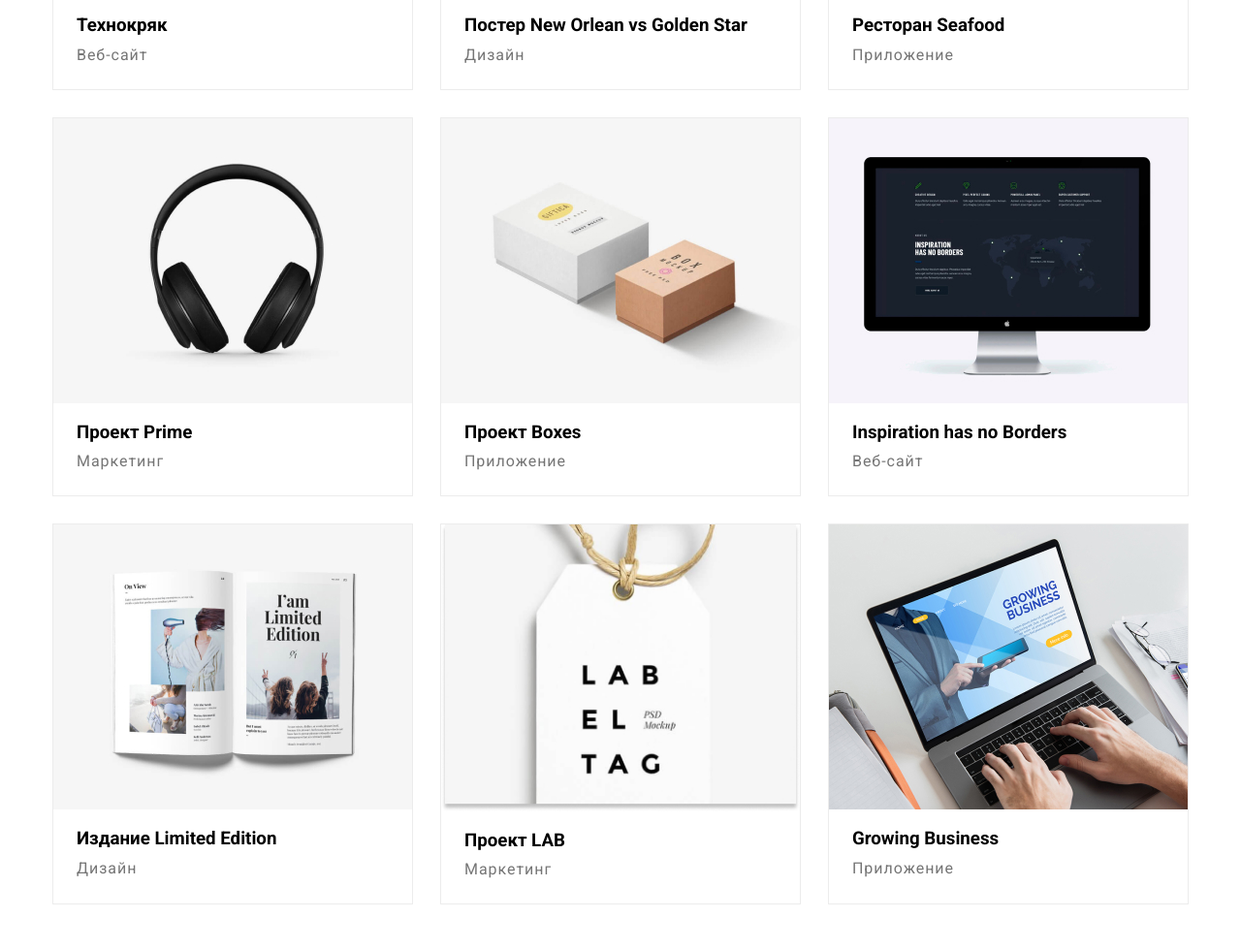
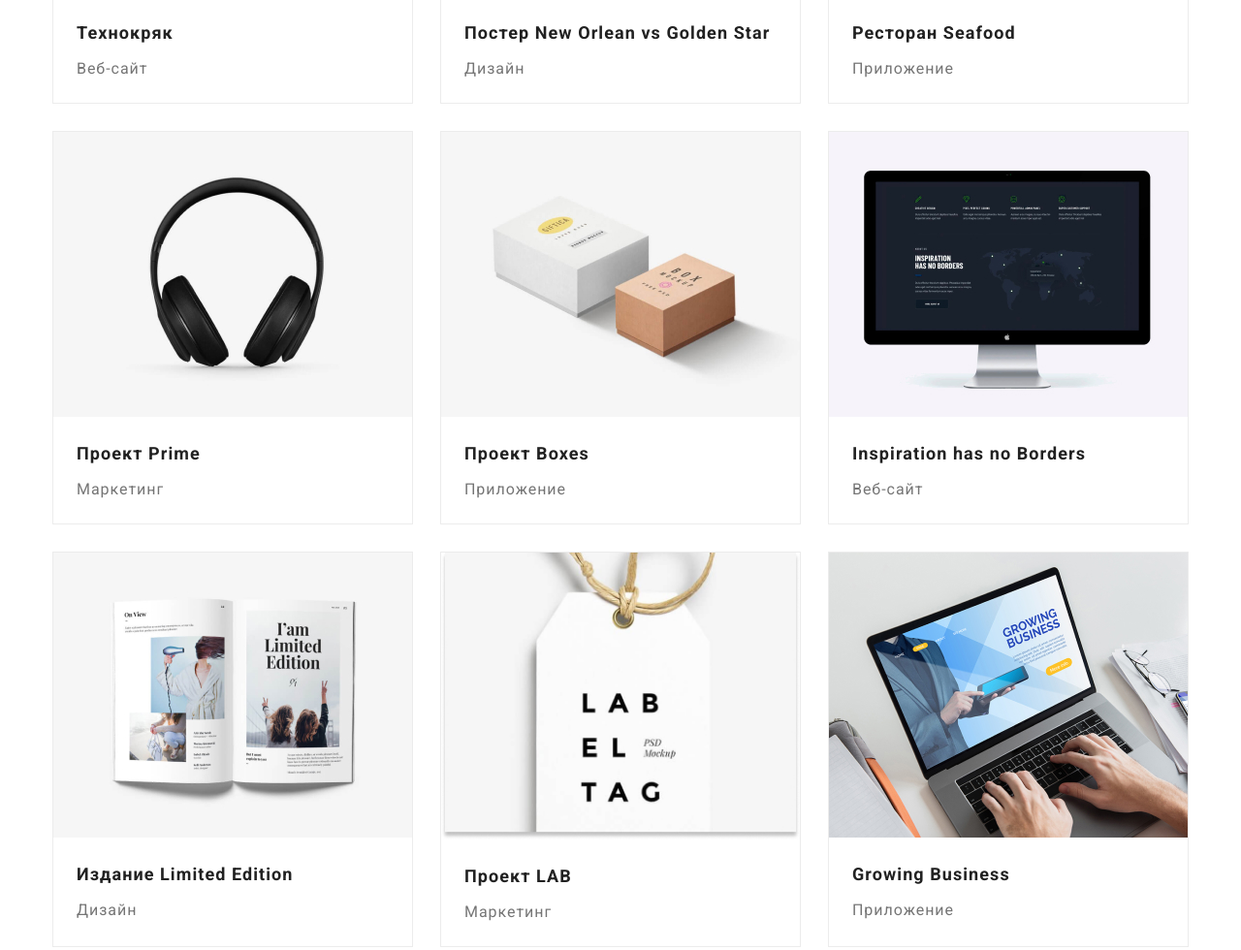
Before and after one commit to Adelaida94/goit-markup-hw-04, a plain HTML site: page portfolio.html in a window 1280 px wide. Shown: the part 560-1540 px from the top of the page at 97% size. Drawn offline with Linux system fonts and the light colour scheme.

Commit message:
Portfolio done

```diff
--- a/css/styles.css
+++ b/css/styles.css
@@ -627,6 +627,10 @@ footer {
     padding-bottom: 94px;
 }
 
+.portfolio-main h1 {
+    display:none;
+}
+
 .portfolio-btns {
     display: flex;
     margin-left: 280px;
@@ -674,21 +678,10 @@ footer {
     box-shadow: 0px 3px 1px rgba(0, 0, 0, 0.1), 0px 1px 2px rgba(0, 0, 0, 0.08), 0px 2px 2px rgba(0, 0, 0, 0.12);
 }
 
-.portfolio-names {
-    color: var(--grey-text);
-    font-weight: 400;
-    font-size: 16px;
-    line-height: 30px;
-    letter-spacing: 0.06em;
-}
-
-.portfolio-main h1 {
-    display:none;
-}
-
 .portfolio-gallery {
     display: flex;
     flex-wrap: wrap;
+    justify-content: center;
     /* margin-left: auto;
     margin-right: auto; */
     margin-top: -30px;
@@ -705,24 +698,41 @@ footer {
     box-sizing: border-box;
 }
 
-.portfolio-gallery h3 {
+.project-names h3 {
+    color:var(--dark-graphite-text);
     margin-top: 20px;
     margin-bottom: 4px;
     margin-left: 24px;
+    font-weight: 700;
+    font-size: 18px;
+    line-height: 36px;
+    letter-spacing: 0.06em;
+    font-family:'Roboto', sans-serif;
 }
 
-.portfolio-gallery p {
+.project-names p {
+    color: var(--grey-text);
+    font-weight: 400;
+    font-size: 16px;
+    line-height: 30px;
+    letter-spacing: 0.06em;
     margin-left: 24px;
     margin-bottom: 20px;
+    font-family:'Roboto', sans-serif;
+}
+
+.pf-card:hover,
+.pf-card:focus {
+    box-shadow: 0px 1px 1px rgba(0, 0, 0, 0.12), 0px 4px 4px rgba(0, 0, 0, 0.06), 1px 4px 6px rgba(0, 0, 0, 0.16);
 }
 
 /* portfolio-gallery a:hover {
     box-shadow: 0px 1px 1px rgba(0, 0, 0, 0.12), 0px 4px 4px rgba(0, 0, 0, 0.06), 1px 4px 6px rgba(0, 0, 0, 0.16);
 } */
-.portfolio-gallery li:hover,
+/* .portfolio-gallery li:hover,
 .portfolio-gallery li:focus {
     box-shadow: 0px 1px 1px rgba(0, 0, 0, 0.12), 0px 4px 4px rgba(0, 0, 0, 0.06), 1px 4px 6px rgba(0, 0, 0, 0.16);
-}
+} */
 
 /* .pf-links:hover {
     box-shadow: 0px 1px 1px rgba(0, 0, 0, 0.12), 0px 4px 4px rgba(0, 0, 0, 0.06), 1px 4px 6px rgba(0, 0, 0, 0.16);
--- a/portfolio.html
+++ b/portfolio.html
@@ -54,19 +54,82 @@ font-family: 'Roboto', sans-serif;-->
                     <a class="portfolio-btn" href="" >Дизайн</a>
                     <a class="portfolio-btn" href="" >Маркетинг</a>
                 </div>
-                <ul class="portfolio-gallery">
-                    <li class="pf-card">
-                        <a class="pf-links" href="#"></a>
-                        <img class="gal-img" src="./images/portfolio/pf1.jpg" alt="Photo" width="370"><h3>Технокряк</h3><p class="portfolio-names">Веб-сайт</p></li>
-                    <li class="pf-card"><img class="gal-img" src="./images/portfolio/pf2.jpg" alt="Photo" width="370"><h3>Постер New Orlean vs Golden Star</h3><p class="portfolio-names">Дизайн</p></li>
-                    <li class="pf-card"><img class="gal-img" src="./images/portfolio/pf3.jpg" alt="Photo" width="370"><h3>Ресторан Seafood</h3><p class="portfolio-names">Приложение</p></li>
-                    <li class="pf-card"><img class="gal-img" src="./images/portfolio/pf4.jpg" alt="Photo" width="370"><h3>Проект Prime</h3><p class="portfolio-names">Маркетинг</p></li>
-                    <li class="pf-card"><img class="gal-img" src="./images/portfolio/pf5.jpg" alt="Photo" width="370"><h3>Проект Boxes</h3><p class="portfolio-names">Приложение</p></li>
-                    <li class="pf-card"><img class="gal-img" src="./images/portfolio/pf6.jpg" alt="Photo" width="370"><h3>Inspiration has no Borders</h3><p class="portfolio-names">Веб-сайт</p></li>
-                    <li class="pf-card"><img class="gal-img" src="./images/portfolio/pf7.jpg" alt="Photo" width="370"><h3>Издание Limited Edition</h3><p class="portfolio-names">Дизайн</p></li>
-                    <li class="pf-card"><img class="gal-img" src="./images/portfolio/pf8.jpg" alt="Photo" width="370"><h3>Проект LAB</h3><p class="portfolio-names">Маркетинг</p></li>
-                    <li class="pf-card"><img class="gal-img" src="./images/portfolio/pf9.jpg" alt="Photo" width="370"><h3>Growing Business</h3><p class="portfolio-names">Приложение</p></li>
-                </ul>
+                <div class="portfolio-cards-gallery">
+                    <ul class="portfolio-gallery">
+                        <li class="pf-card">
+                            <a class="portfolio-gal-links" href="#"> <img class="gal-img" src="./images/portfolio/pf1.jpg" alt="Photo" width="370">
+                                <div class="project-names">
+                                    <h3>Технокряк</h3>
+                                    <p class="portfolio-names">Веб-сайт</p>
+                                </div>
+                            </a>
+                        </li>
+                        <li class="pf-card">
+                            <a class="portfolio-gal-links" href="#"><img class="gal-img" src="./images/portfolio/pf2.jpg" alt="Photo" width="370">
+                                <div class="project-names">
+                                    <h3>Постер New Orlean vs Golden Star</h3>
+                                    <p class="portfolio-names">Дизайн</p>
+                                </div>
+                            </a>
+                        </li>
+                        <li class="pf-card">
+                            <a class="portfolio-gal-links" href="#"><img class="gal-img" src="./images/portfolio/pf3.jpg" alt="Photo" width="370">
+                                <div class="project-names">
+                                    <h3>Ресторан Seafood</h3>
+                                    <p class="portfolio-names">Приложение</p>
+                                </div>
+                            </a>
+                        </li>
+                        <li class="pf-card">
+                            <a class="portfolio-gal-links" href="#"><img class="gal-img" src="./images/portfolio/pf4.jpg" alt="Photo" width="370">
+                                <div class="project-names">
+                                    <h3>Проект Prime</h3>
+                                    <p class="portfolio-names">Маркетинг</p>
+                                </div>
+                            </a>
+                        </li>
+                        <li class="pf-card">
+                            <a class="portfolio-gal-links" href="#"><img class="gal-img" src="./images/portfolio/pf5.jpg" alt="Photo" width="370">
+                                <div class="project-names">
+                                    <h3>Проект Boxes</h3>
+                                    <p class="portfolio-names">Приложение</p>
+                                </div>
+                            </a>
+                        </li>
+                        <li class="pf-card">
+                            <a class="portfolio-gal-links" href="#"><img class="gal-img" src="./images/portfolio/pf6.jpg" alt="Photo" width="370">
+                                <div class="project-names">
+                                    <h3>Inspiration has no Borders</h3>
+                                    <p class="portfolio-names">Веб-сайт</p>
+                                </div>
+                            </a>
+                        </li>
+                        <li class="pf-card">
+                            <a class="portfolio-gal-links" href="#"><img class="gal-img" src="./images/portfolio/pf7.jpg" alt="Photo" width="370">
+                                <div class="project-names">
+                                    <h3>Издание Limited Edition</h3>
+                                    <p class="portfolio-names">Дизайн</p>
+                                </div>
+                            </a>
+                        </li>
+                        <li class="pf-card">
+                            <a class="portfolio-gal-links" href="#"><img class="gal-img" src="./images/portfolio/pf8.jpg" alt="Photo" width="370">
+                                <div class="project-names">
+                                    <h3>Проект LAB</h3>
+                                    <p class="portfolio-names">Маркетинг</p>
+                                </div>
+                            </a>
+                        </li>
+                        <li class="pf-card">
+                            <a class="portfolio-gal-links" href="#"><img class="gal-img" src="./images/portfolio/pf9.jpg" alt="Photo" width="370">
+                                <div class="project-names">
+                                    <h3>Growing Business</h3>
+                                    <p class="portfolio-names">Приложение</p>
+                                </div>
+                            </a>
+                        </li>
+                  </ul>
+                </div>
             </div>
         </section>
         <footer class="footer">
@@ -119,3 +182,17 @@ font-family: 'Roboto', sans-serif;-->
     </main>
 </body>
 </html>
+
+<!--
+</div>
+<div class="portfolio-card container">
+    <ul class="card-name">
+        <li class="card-name-item">
+            <a class="card-name-link" href="">
+                <img src="./images/img1.jpg" alt="" width="370">
+                <div class="filter-name">
+                    <h3 class="title-filter">Технокряк</h3>
+                    <p class="filter-item">Веб-сайт</p>
+                </div>
+            </a>
+        </li> -->
```
